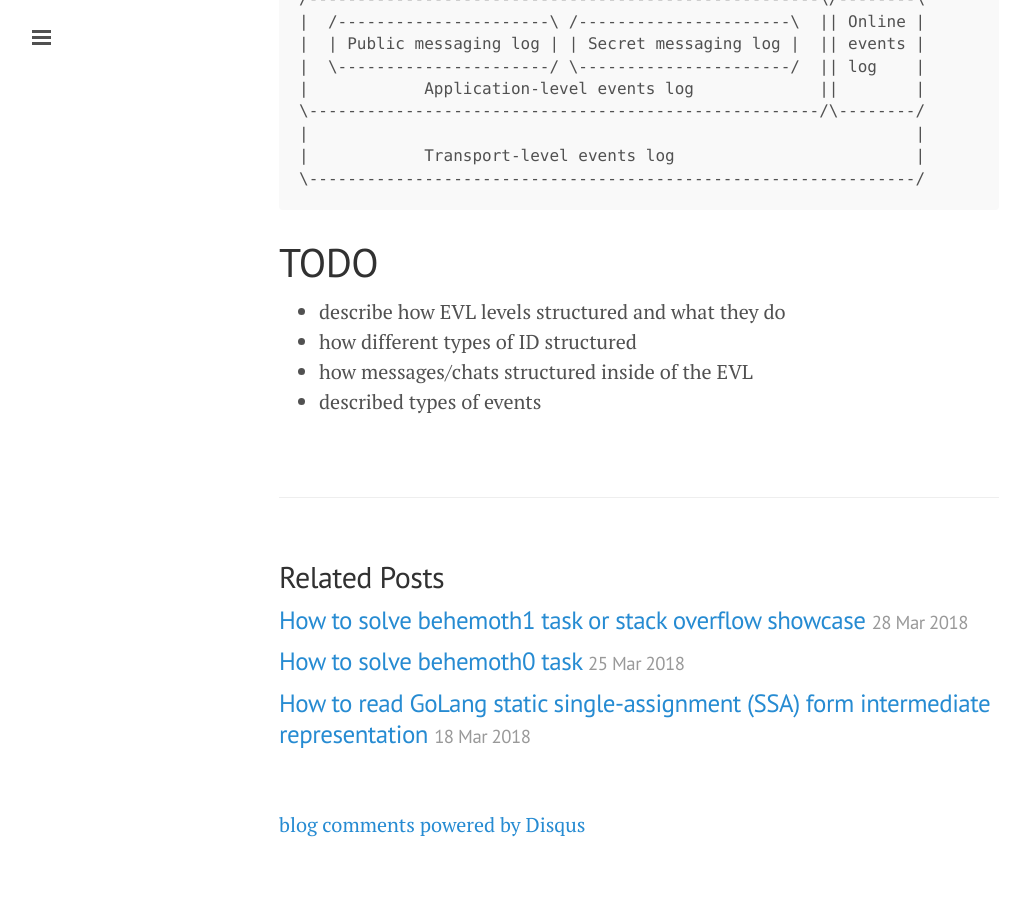
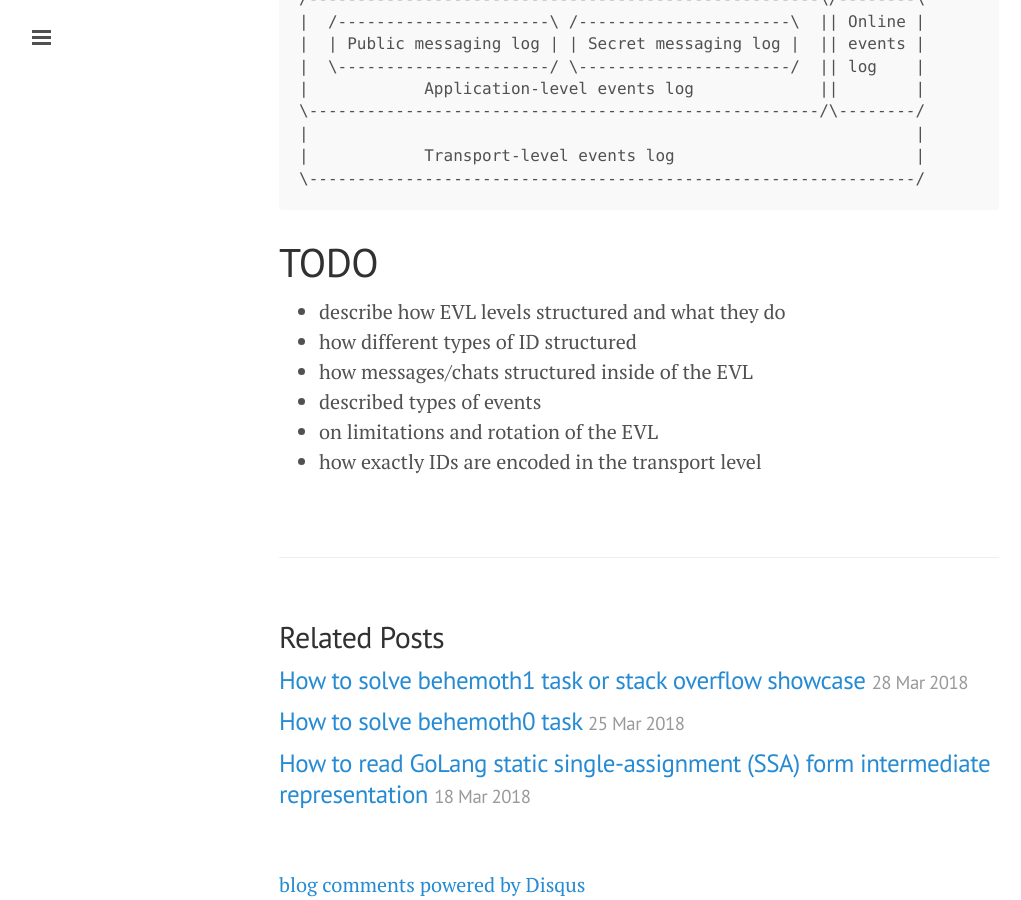
Before and after one commit to sitano/sitano.github.io, a Jekyll site: the page built from _posts/2018-11-26-tg-arch-notes.md, in a window 1280 px wide and 900 px high, scrolled down 1133 px. Shown: the whole window, without its empty margins (1-1022 px from the left). Built offline with Jekyll 4.4.1, drawn with Linux system fonts in a browser that asks for light colours; comment, search, counter and statistics services are not loaded; before the commit the page ends 1973 px from its top, so only the background shows below that.

Commit message:
few todos for tg notes

```diff
--- a/_posts/2018-11-26-tg-arch-notes.md
+++ b/_posts/2018-11-26-tg-arch-notes.md
@@ -54,3 +54,5 @@ TODO
 - how different types of ID structured
 - how messages/chats structured inside of the EVL
 - described types of events
+- on limitations and rotation of the EVL
+- how exactly IDs are encoded in the transport level
```
